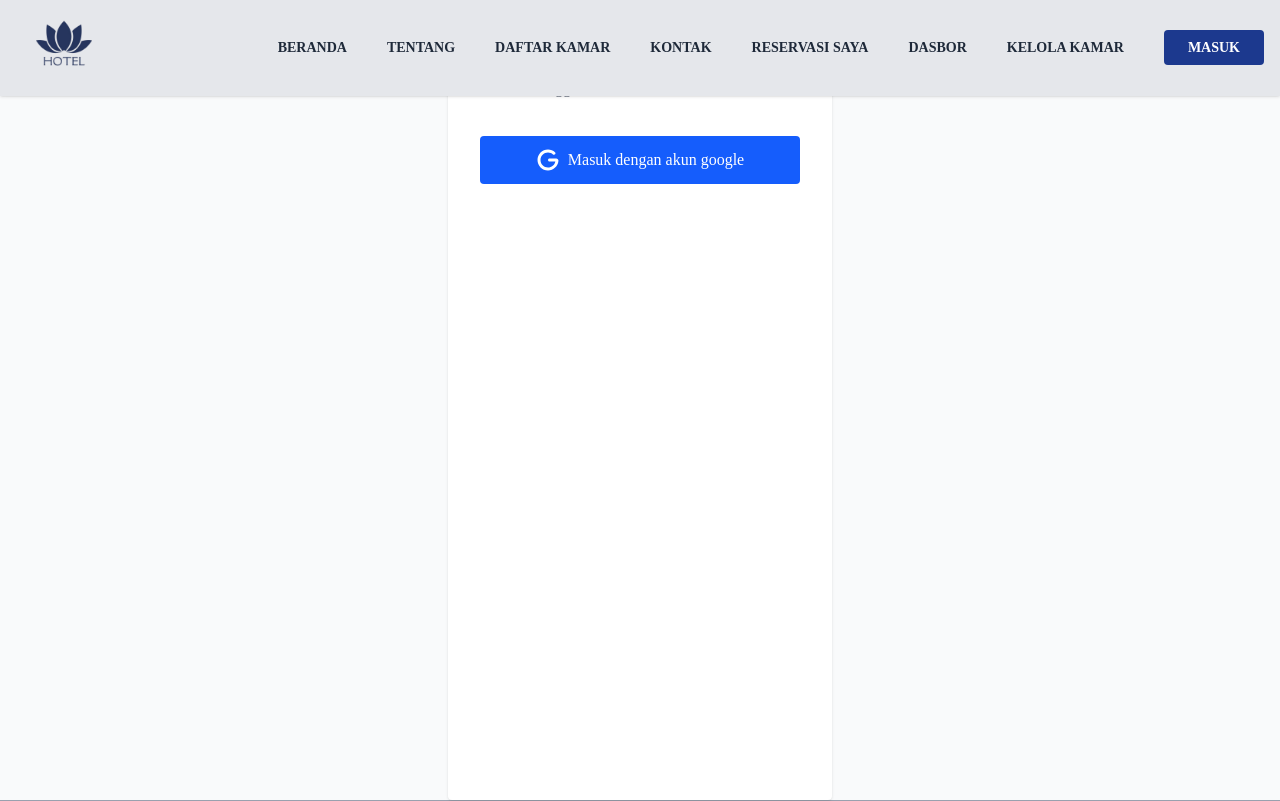
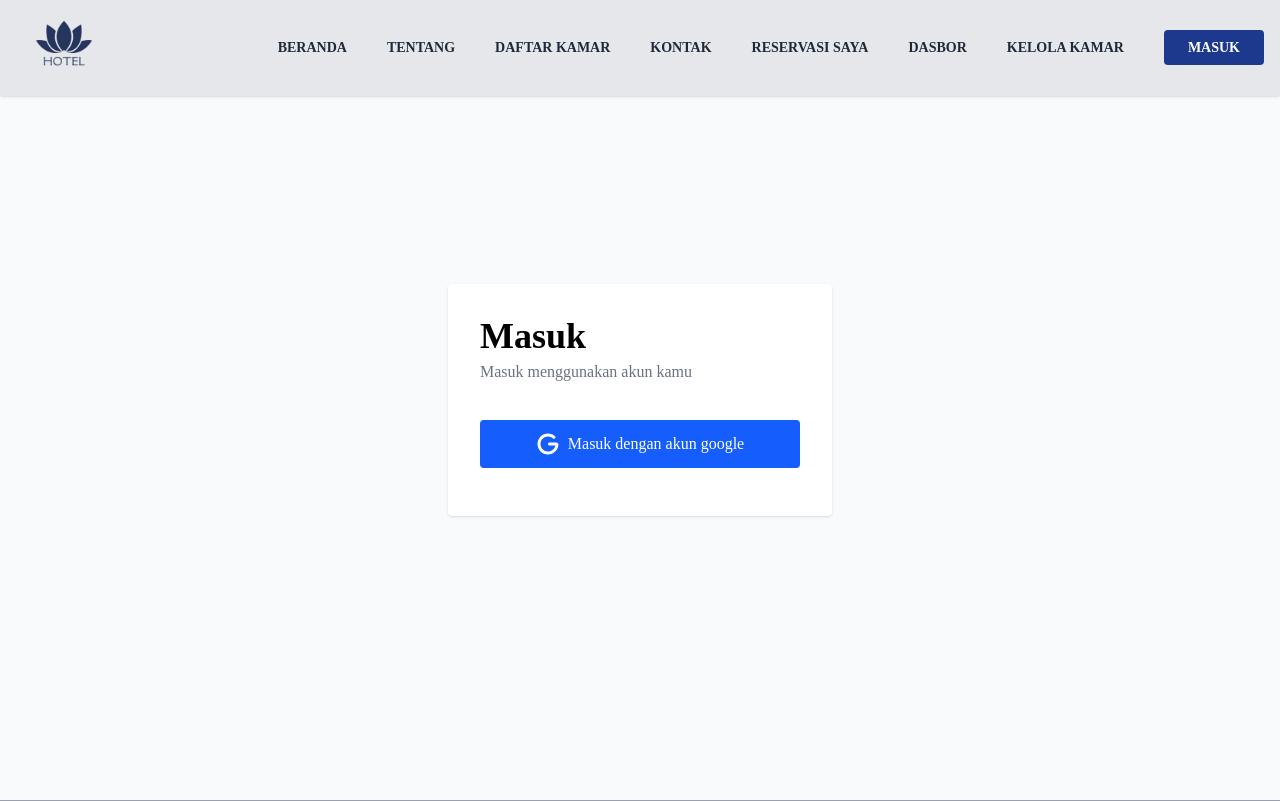
Before and after one commit to mhmddefrizal/BookHotelly-NextJS, a Next.js app in the folder web/: page /masuk in a window 1280 px wide. Shown: the top 801 px of the page. Built offline with nearby package versions, Linux system fonts and the light colour scheme.

Commit message:
item to items

```diff
--- a/web/app/masuk/page.tsx
+++ b/web/app/masuk/page.tsx
@@ -7,7 +7,7 @@ export const metadata: Metadata = {
 
 const SignInPage = () => {
   return (
-    <div className="min-h-screen flex item-center">
+    <div className="min-h-screen flex items-center">
       <div className="bg-white w-96 mx-auto rounded-sm shadow p-8">
         <h1 className="text-4xl font-bold mb-1">Masuk</h1>
         <p className="font-medium mb-5 text-gray-500">Masuk menggunakan akun kamu</p>
```
